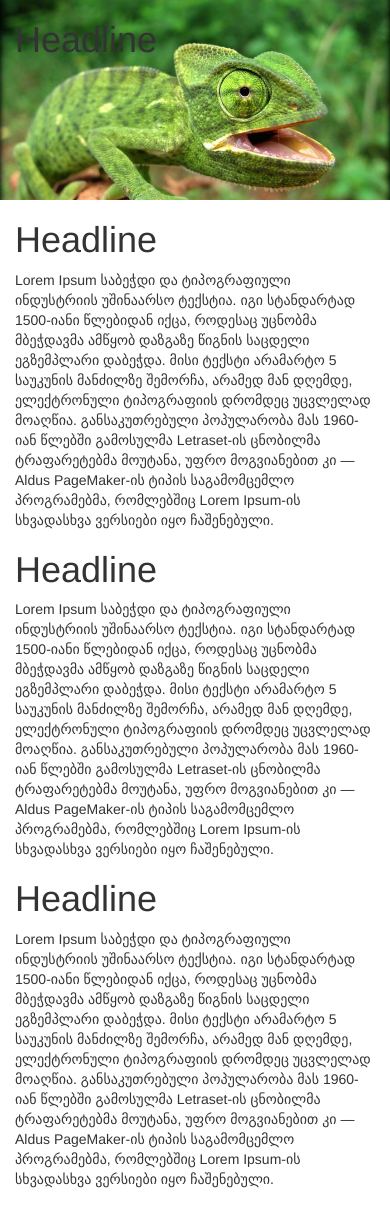
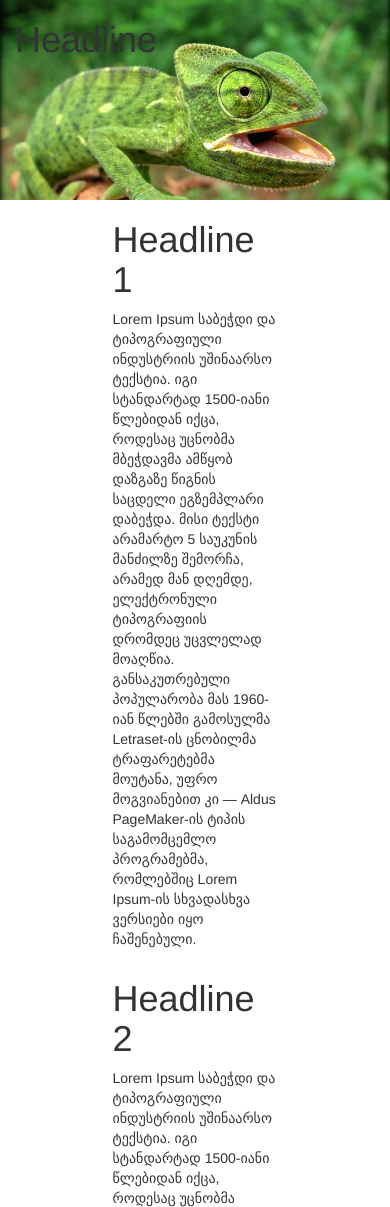
Before and after one commit to Nikoloz995/MasteringBootsrap, a plain HTML site: page index.html in a window 390 px wide. Shown: the top 1207 px of the page. Drawn offline with nearby package versions, Linux system fonts and the light colour scheme.

Commit message:
Column: Offset, Push &Pull

```diff
--- a/index.html
+++ b/index.html
@@ -8,7 +8,7 @@
     <!-- Latest compiled and minified CSS -->
     <link rel="stylesheet" href="https://maxcdn.bootstrapcdn.com/bootstrap/3.3.7/css/bootstrap.min.css">
     <link rel="stylesheet" type="text/css" href="css/style.css">
-    <title>Mastering Bootstrap</title>
+    <title>1Mastering Bootstrap</title>
 </head>
 
 <body>
@@ -18,31 +18,31 @@
     </header>
     <div class="container">
         <div class="row">
-            <div class="col-md-4">
-                <h1>Headline</h1>
+            <div class="col-xs-offset-3 col-xs-6 col-sm-offset-0 col-sm-4 col-md-4 col-sm-push-8">
+                <h1>Headline 1</h1>
                 <p>Lorem Ipsum საბეჭდი და ტიპოგრაფიული ინდუსტრიის უშინაარსო ტექსტია. იგი სტანდარტად 1500-იანი წლებიდან იქცა, როდესაც უცნობმა მბეჭდავმა ამწყობ დაზგაზე წიგნის საცდელი ეგზემპლარი დაბეჭდა. მისი ტექსტი არამარტო 5 საუკუნის მანძილზე შემორჩა, არამედ მან დღემდე, ელექტრონული ტიპოგრაფიის დრომდეც უცვლელად მოაღწია. განსაკუთრებული პოპულარობა მას 1960-იან წლებში გამოსულმა Letraset-ის ცნობილმა ტრაფარეტებმა მოუტანა, უფრო მოგვიანებით კი — Aldus PageMaker-ის ტიპის საგამომცემლო პროგრამებმა, რომლებშიც Lorem Ipsum-ის სხვადასხვა ვერსიები იყო ჩაშენებული.</p>
             </div>
-            <div class="col-md-4">
-                <h1>Headline</h1>
+            <div class="col-xs-offset-3 col-xs-6 col-sm-offset-0 col-sm-4 col-md-4">
+                <h1>Headline 2</h1>
                 <p>Lorem Ipsum საბეჭდი და ტიპოგრაფიული ინდუსტრიის უშინაარსო ტექსტია. იგი სტანდარტად 1500-იანი წლებიდან იქცა, როდესაც უცნობმა მბეჭდავმა ამწყობ დაზგაზე წიგნის საცდელი ეგზემპლარი დაბეჭდა. მისი ტექსტი არამარტო 5 საუკუნის მანძილზე შემორჩა, არამედ მან დღემდე, ელექტრონული ტიპოგრაფიის დრომდეც უცვლელად მოაღწია. განსაკუთრებული პოპულარობა მას 1960-იან წლებში გამოსულმა Letraset-ის ცნობილმა ტრაფარეტებმა მოუტანა, უფრო მოგვიანებით კი — Aldus PageMaker-ის ტიპის საგამომცემლო პროგრამებმა, რომლებშიც Lorem Ipsum-ის სხვადასხვა ვერსიები იყო ჩაშენებული.</p>
             </div>
-            <div class="col-md-4">
-                <h1>Headline</h1>
+            <div class="col-xs-offset-3 col-xs-6 col-sm-offset-0 col-sm-4 col-md-4  col-sm-pull-8">
+                <h1>Headline 3</h1>
                 <p>Lorem Ipsum საბეჭდი და ტიპოგრაფიული ინდუსტრიის უშინაარსო ტექსტია. იგი სტანდარტად 1500-იანი წლებიდან იქცა, როდესაც უცნობმა მბეჭდავმა ამწყობ დაზგაზე წიგნის საცდელი ეგზემპლარი დაბეჭდა. მისი ტექსტი არამარტო 5 საუკუნის მანძილზე შემორჩა, არამედ მან დღემდე, ელექტრონული ტიპოგრაფიის დრომდეც უცვლელად მოაღწია. განსაკუთრებული პოპულარობა მას 1960-იან წლებში გამოსულმა Letraset-ის ცნობილმა ტრაფარეტებმა მოუტანა, უფრო მოგვიანებით კი — Aldus PageMaker-ის ტიპის საგამომცემლო პროგრამებმა, რომლებშიც Lorem Ipsum-ის სხვადასხვა ვერსიები იყო ჩაშენებული.</p>
             </div>
         </div>
     </div>
     <div class="container-fluid">
          <div class="row">
-            <div class="col-md-4">
+            <div class="col-xs-offset-3 col-xs-6 col-sm-offset-0 col-sm-4 col-md-4">
                 <h1>Headline</h1>
                 <p>Lorem Ipsum საბეჭდი და ტიპოგრაფიული ინდუსტრიის უშინაარსო ტექსტია. იგი სტანდარტად 1500-იანი წლებიდან იქცა, როდესაც უცნობმა მბეჭდავმა ამწყობ დაზგაზე წიგნის საცდელი ეგზემპლარი დაბეჭდა. მისი ტექსტი არამარტო 5 საუკუნის მანძილზე შემორჩა, არამედ მან დღემდე, ელექტრონული ტიპოგრაფიის დრომდეც უცვლელად მოაღწია. განსაკუთრებული პოპულარობა მას 1960-იან წლებში გამოსულმა Letraset-ის ცნობილმა ტრაფარეტებმა მოუტანა, უფრო მოგვიანებით კი — Aldus PageMaker-ის ტიპის საგამომცემლო პროგრამებმა, რომლებშიც Lorem Ipsum-ის სხვადასხვა ვერსიები იყო ჩაშენებული.</p>
             </div>
-            <div class="col-md-4">
+            <div class="col-xs-offset-3 col-xs-6 col-sm-offset-0 col-sm-4 col-md-4">
                 <h1>Headline</h1>
                 <p>Lorem Ipsum საბეჭდი და ტიპოგრაფიული ინდუსტრიის უშინაარსო ტექსტია. იგი სტანდარტად 1500-იანი წლებიდან იქცა, როდესაც უცნობმა მბეჭდავმა ამწყობ დაზგაზე წიგნის საცდელი ეგზემპლარი დაბეჭდა. მისი ტექსტი არამარტო 5 საუკუნის მანძილზე შემორჩა, არამედ მან დღემდე, ელექტრონული ტიპოგრაფიის დრომდეც უცვლელად მოაღწია. განსაკუთრებული პოპულარობა მას 1960-იან წლებში გამოსულმა Letraset-ის ცნობილმა ტრაფარეტებმა მოუტანა, უფრო მოგვიანებით კი — Aldus PageMaker-ის ტიპის საგამომცემლო პროგრამებმა, რომლებშიც Lorem Ipsum-ის სხვადასხვა ვერსიები იყო ჩაშენებული.</p>
             </div>
-            <div class="col-md-4">
+            <div class="col-xs-offset-3 col-xs-6 col-sm-offset-0 col-sm-4 col-md-4">
                 <h1>Headline</h1>
                 <p>Lorem Ipsum საბეჭდი და ტიპოგრაფიული ინდუსტრიის უშინაარსო ტექსტია. იგი სტანდარტად 1500-იანი წლებიდან იქცა, როდესაც უცნობმა მბეჭდავმა ამწყობ დაზგაზე წიგნის საცდელი ეგზემპლარი დაბეჭდა. მისი ტექსტი არამარტო 5 საუკუნის მანძილზე შემორჩა, არამედ მან დღემდე, ელექტრონული ტიპოგრაფიის დრომდეც უცვლელად მოაღწია. განსაკუთრებული პოპულარობა მას 1960-იან წლებში გამოსულმა Letraset-ის ცნობილმა ტრაფარეტებმა მოუტანა, უფრო მოგვიანებით კი — Aldus PageMaker-ის ტიპის საგამომცემლო პროგრამებმა, რომლებშიც Lorem Ipsum-ის სხვადასხვა ვერსიები იყო ჩაშენებული.</p>
             </div>
```
